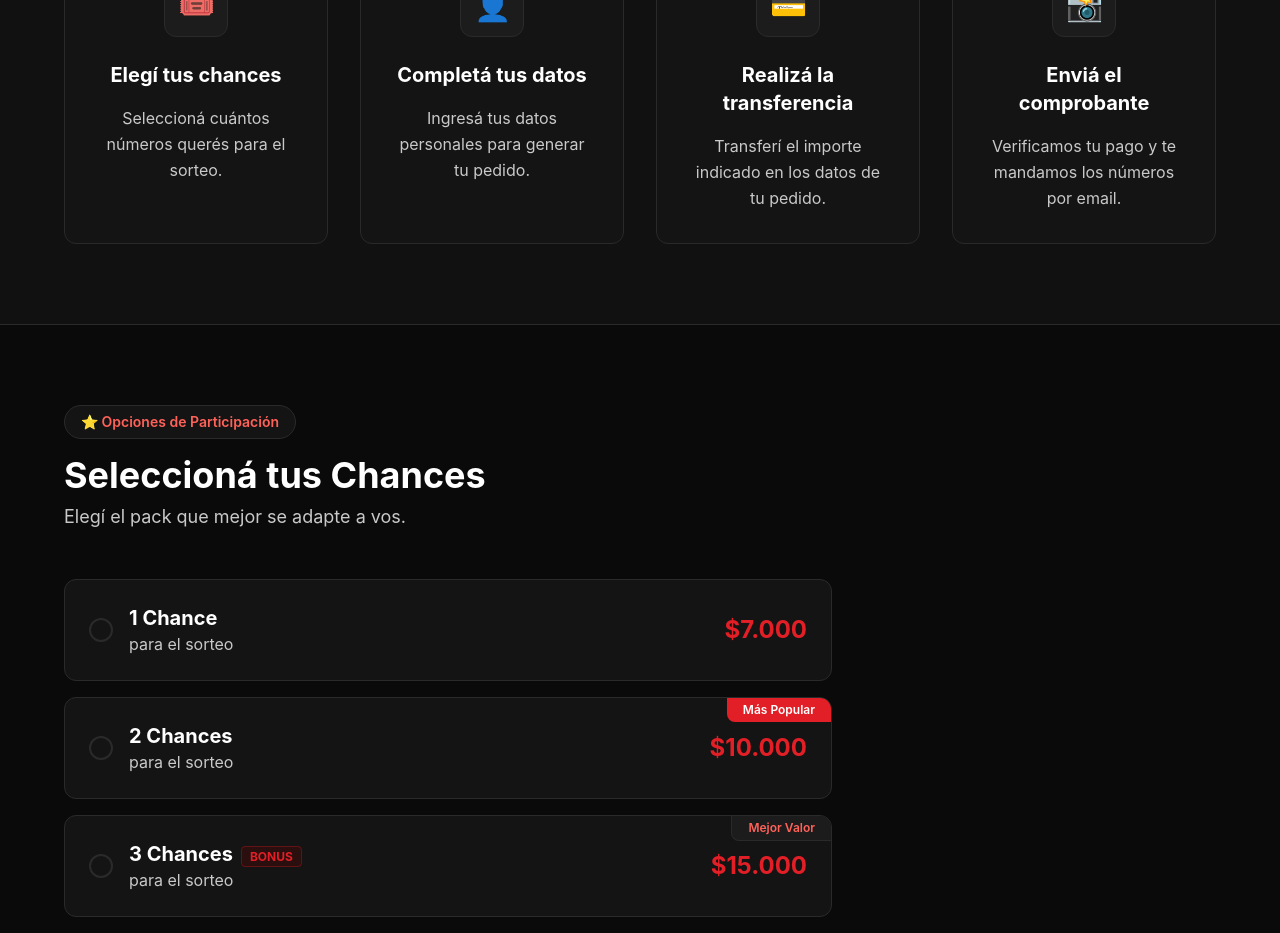
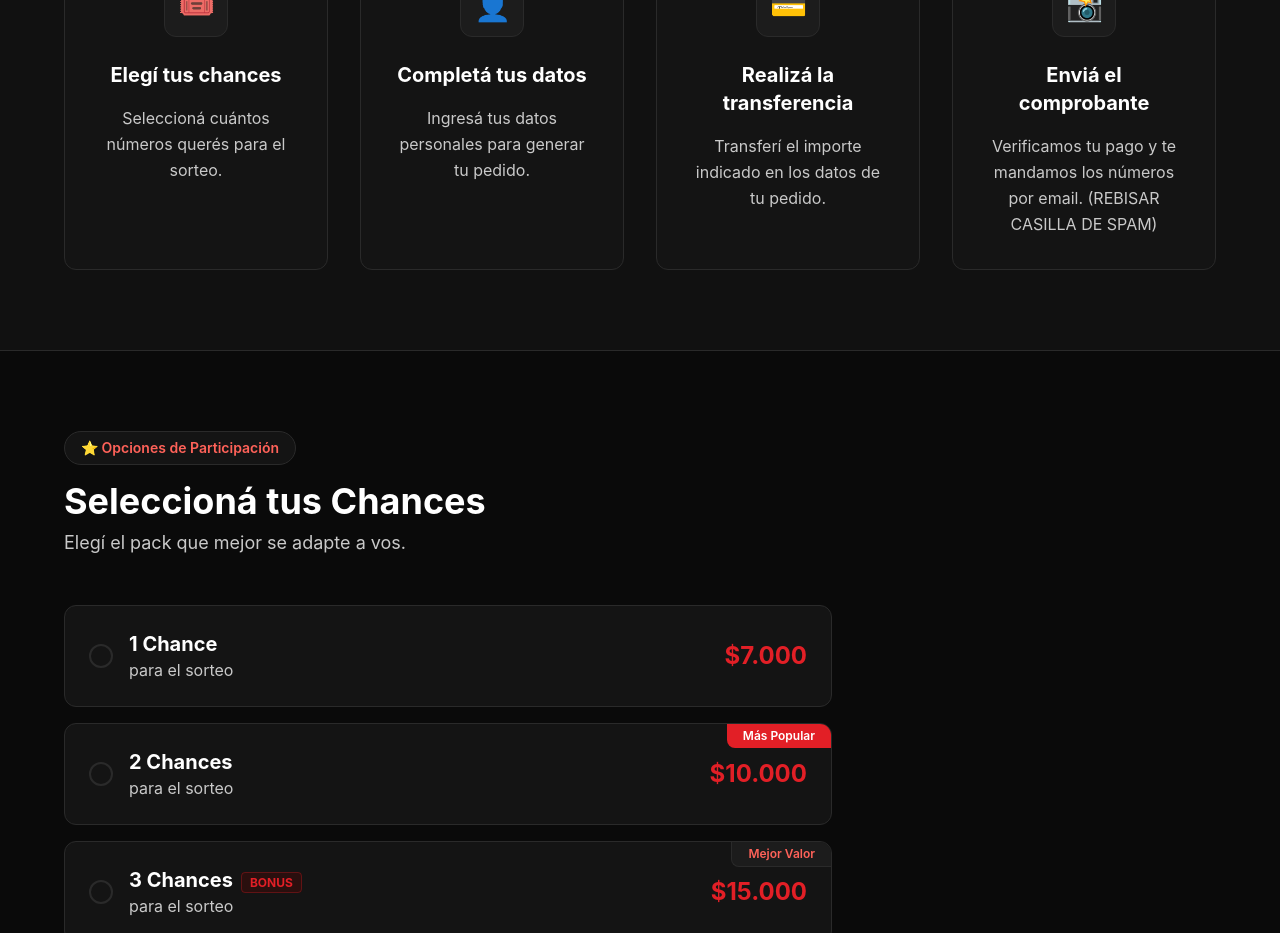
Before and after one commit to MaximoLadner/axelCaballero, a React (Vite) app: page / in a window 1280 px wide. Shown: the part 1180-2113 px from the top of the page. Built offline with nearby package versions, Linux system fonts and the light colour scheme.

Commit message:
agregue cosas de SPAM

```diff
--- a/src/pages/Sorteo.jsx
+++ b/src/pages/Sorteo.jsx
@@ -1494,7 +1494,7 @@ const handleSeleccionarComprobante = (
                   icono: "📸",
                   titulo: "Enviá el comprobante",
                   texto:
-                    "Verificamos tu pago y te mandamos los números por email.",
+                    "Verificamos tu pago y te mandamos los números por email. (REBISAR CASILLA DE SPAM)",
                 },
               ].map((paso) => (
 
```
